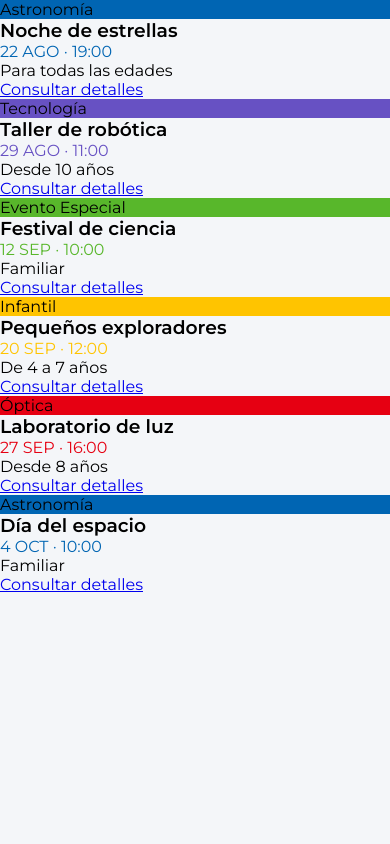
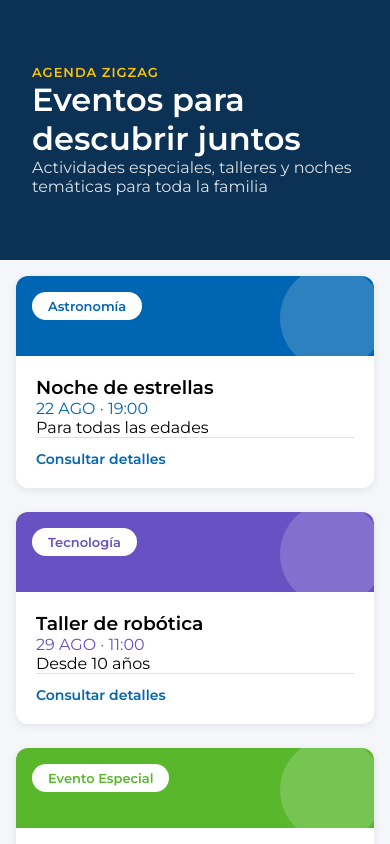
Before and after one commit to doublerre/sizz-app, a React (Vite) app: page /eventos in a window 390 px wide. Shown: the top 844 px of the page. Built offline with nearby package versions, Linux system fonts and the light colour scheme; the HTML template or start-up script is replaced by a standard one.

Commit message:
Encabezado y cuadricula responsiva de eventos

```diff
--- a/src/index.css
+++ b/src/index.css
@@ -7,7 +7,9 @@
   --brand-green: #58b72b;
   --brand-yellow: #ffc400;
   --brand-red: #e60012;
+  --brand-red-light: #EF4050;
   --brand-purple: #6751C3;
+  --brand-navy: #0B3154;
   --neutral-ink: #172536;
   --neutral-canvas: #F4f8fb;
   --neutral-surface: #ffffff;
--- /dev/null
+++ b/src/pages/public/EventsPage.css
@@ -0,0 +1,84 @@
+.events-grid {
+    display: grid;
+    grid-template-columns: repeat(auto-fill, minmax(340px, 1fr));
+    gap: 24px;
+    padding: 16px;
+    max-width: 1200px;
+    margin: 0 auto;
+}
+
+.event-card {
+    background-color: var(--bg-surface);
+    border-radius: 12px;
+    overflow: hidden;
+    box-shadow: 0 2px 8px rgba(0, 0, 0, 0.08)
+}
+
+@media (max-width: 640px) {
+    .events-grid {
+        padding: 16px;
+    }
+
+    .events-header {
+        padding: 40px 16px;
+    }
+}
+
+.event-banner {
+    height: 80px;
+    padding: 16px;
+    position: relative;
+}
+
+.event-circle {
+    position: absolute;
+    width: 104px;
+    height: 104px;
+    border-radius: 50%;
+    background-color: rgba(255, 255, 255, 0.18);
+    right: -10px;
+    top: -10px;
+}
+
+.event-category {
+    background-color: white;
+    border-radius: 999px;
+    padding: 6px 16px;
+    font-size: 13px;
+    font-weight: 600;
+    display: inline-block;
+    position: relative;
+    z-index: 1;
+}
+
+.event-body {
+    padding: 20px;
+}
+
+.event-link {
+    text-decoration: none;
+    color: var(--bg-brand-default);
+    font-weight: 600;
+    font-size: 14px;
+    display: block;
+    border-top: 1px solid var(--border-default);
+    padding-top: 12px;
+}
+
+.events-header {
+    background-color: var(--brand-navy);
+    color: white;
+    padding: 64px 32px;
+}
+
+.events-eyebrow {
+    color: var(--brand-yellow);
+    font-size: 13px;
+    font-weight: 700;
+    letter-spacing: 1px;
+}
+
+.events-subtitle {
+    font-size: 16px;
+    opacity: 0.85;
+}
--- a/src/pages/public/EventsPage.tsx
+++ b/src/pages/public/EventsPage.tsx
@@ -1,4 +1,5 @@
 import { Link } from "react-router-dom";
+import "./EventsPage.css"
 
 // Datos temporales, mientras no existe el endpoint de eventos
 const events = [
@@ -41,7 +42,7 @@ const events = [
     {
         id: 5,
         category: "Óptica",
-        color: "var(--brand-red)",
+        color: "var(--brand-red-light)",
         title: "Laboratorio de luz",
         date: "27 SEP",
         time: "16:00",
@@ -60,23 +61,31 @@ const events = [
 
 export default function EventsPage() {
     return (
+        <>
+            <header className="events-header">
+                <p className="events-eyebrow">AGENDA ZIGZAG</p>
+                <h1>Eventos para descubrir juntos</h1>
+                <p className="events-subtitle">Actividades especiales, talleres y noches temáticas para toda la familia</p>
 
+            </header>
             <div className="events-grid">
                 {events.map((event) => (
                     <article className="event-card" key={event.id}>
                         <div className="event-banner" style={{ backgroundColor: event.color }}>
-                        <span className="event-category">{event.category}</span>
+                            <div className="event-circle"></div>
+                            <span className="event-category" style={{ color: event.color }}>{event.category}</span>
                         </div>
                         <div className="event-body">
                             <h3>{event.title}</h3>
                             <p className="event-date" style={{ color: event.color }}>{event.date} · {event.time}</p>
                             <p className="audience">{event.audience}</p>
-                        <Link to={"/eventos/" + event.id}>Consultar detalles </Link>
-
+                            <Link className="event-link" to={"/eventos/" + event.id}>Consultar detalles</Link>
                         </div>
                     </article>
                 ))}
             </div>
+        </>
+
 
     )
 }
```
Also changed, not shown: src/pages/Login.css (+26 -14 lines). Lines whose indentation alone changed are shown as unchanged.
